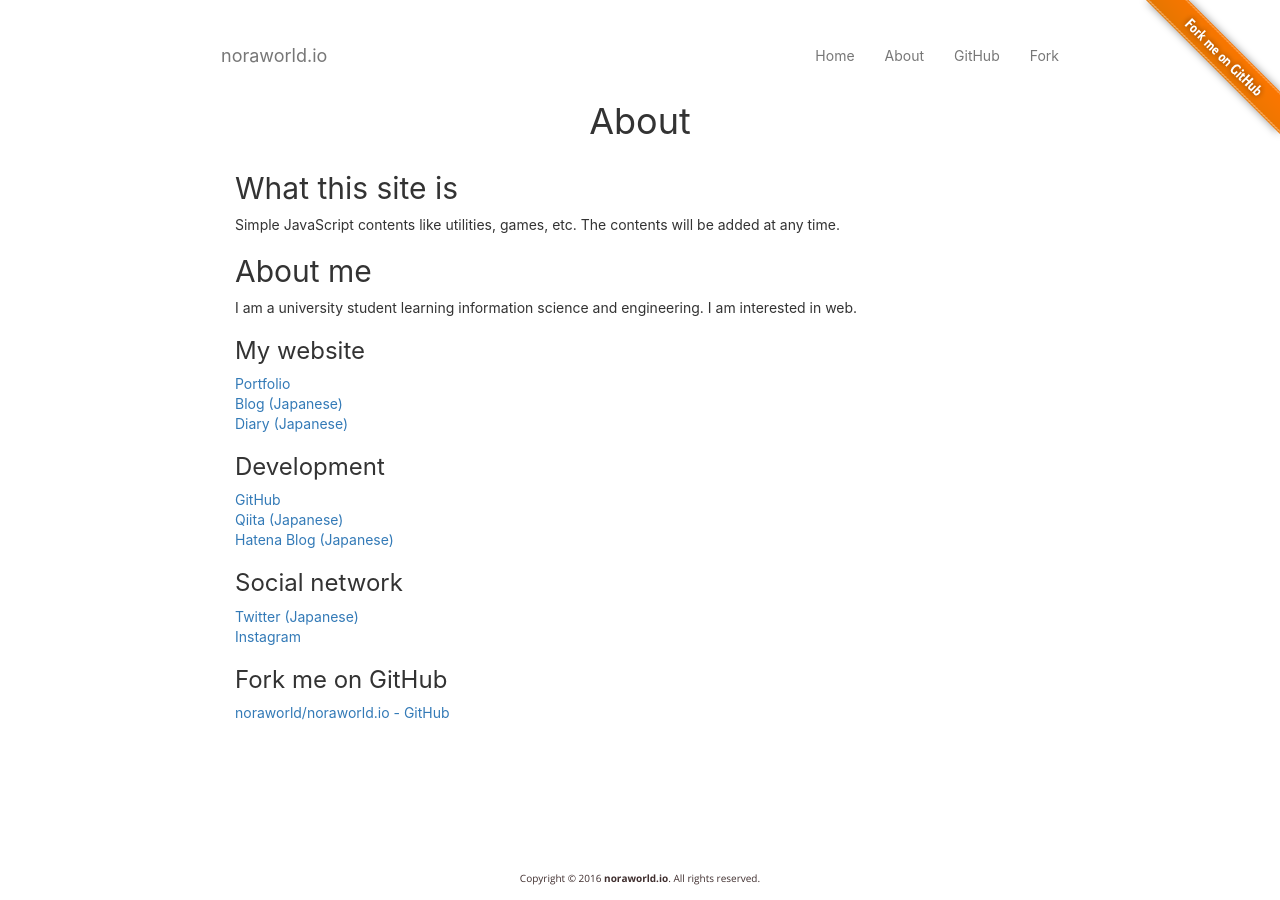
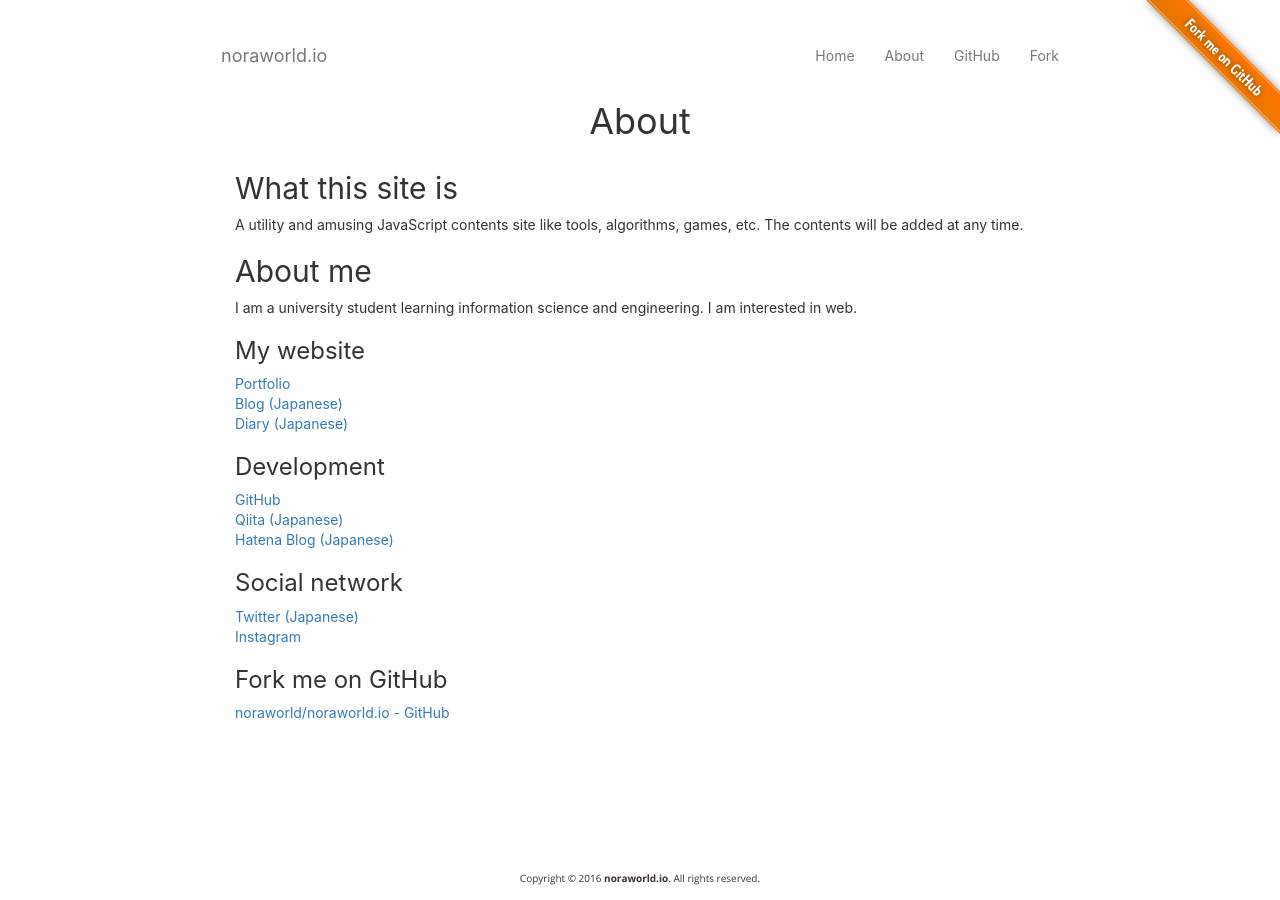
Before and after one commit to noraworld/utils, a Jekyll site: the page built from about.md, in a window 1280 px wide. Built offline with Jekyll 4.4.1, drawn with Linux system fonts in a browser that asks for light colours.

Commit message:
:cherry_blossom: Change site description

```diff
--- a/_config.yml
+++ b/_config.yml
@@ -1,5 +1,5 @@
 title: noraworld.io
-description: Simple JavaScript contents.
+description: A utility and amusing JavaScript contents site.
 permalink: :title
 markdown: kramdown
 
--- a/about.md
+++ b/about.md
@@ -5,7 +5,7 @@ permalink: about
 ---
 
 ## What this site is
-Simple JavaScript contents like utilities, games, etc. The contents will be added at any time.
+A utility and amusing JavaScript contents site like tools, algorithms, games, etc. The contents will be added at any time.
 
 ## About me
 I am a university student learning information science and engineering. I am interested in web.
```
